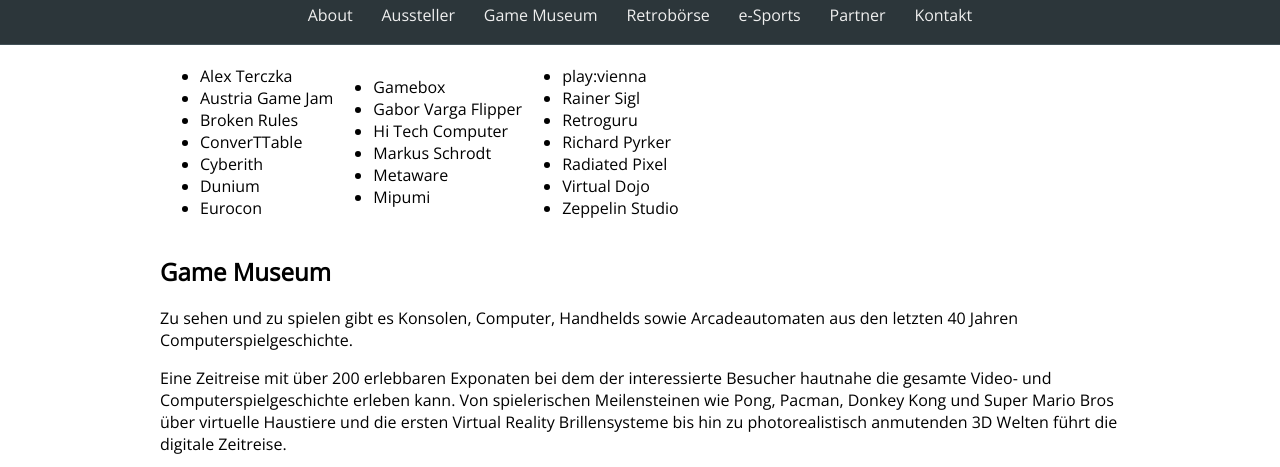
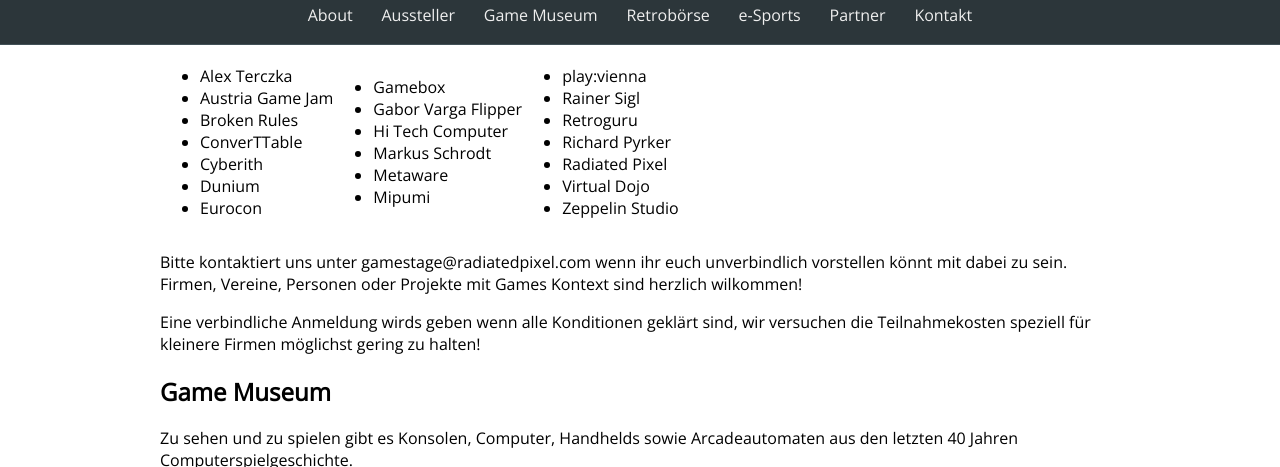
Before and after one commit to Lorti/gsexpo, a Jekyll site: the page built from index.html, in a window 1280 px wide and 900 px high, scrolled down 1557 px, cut to the strip 9-476 px from the top of the window. Built offline with Jekyll 4.4.1, drawn with Linux system fonts in a browser that asks for light colours; nearby versions of some CDN libraries; Markdown is read by kramdown in place of the engine named in the settings.

Commit message:
Update exhibitors.markdown

```diff
--- a/_includes/exhibitors.markdown
+++ b/_includes/exhibitors.markdown
@@ -36,3 +36,8 @@
 </td>
 </tr>
 </table>
+
+Bitte kontaktiert uns unter gamestage@radiatedpixel.com wenn ihr euch unverbindlich vorstellen könnt mit dabei zu sein.
+Firmen, Vereine, Personen oder Projekte mit Games Kontext sind herzlich wilkommen!
+
+Eine verbindliche Anmeldung wirds geben wenn alle Konditionen geklärt sind, wir versuchen die Teilnahmekosten speziell für kleinere Firmen möglichst gering zu halten!
```
